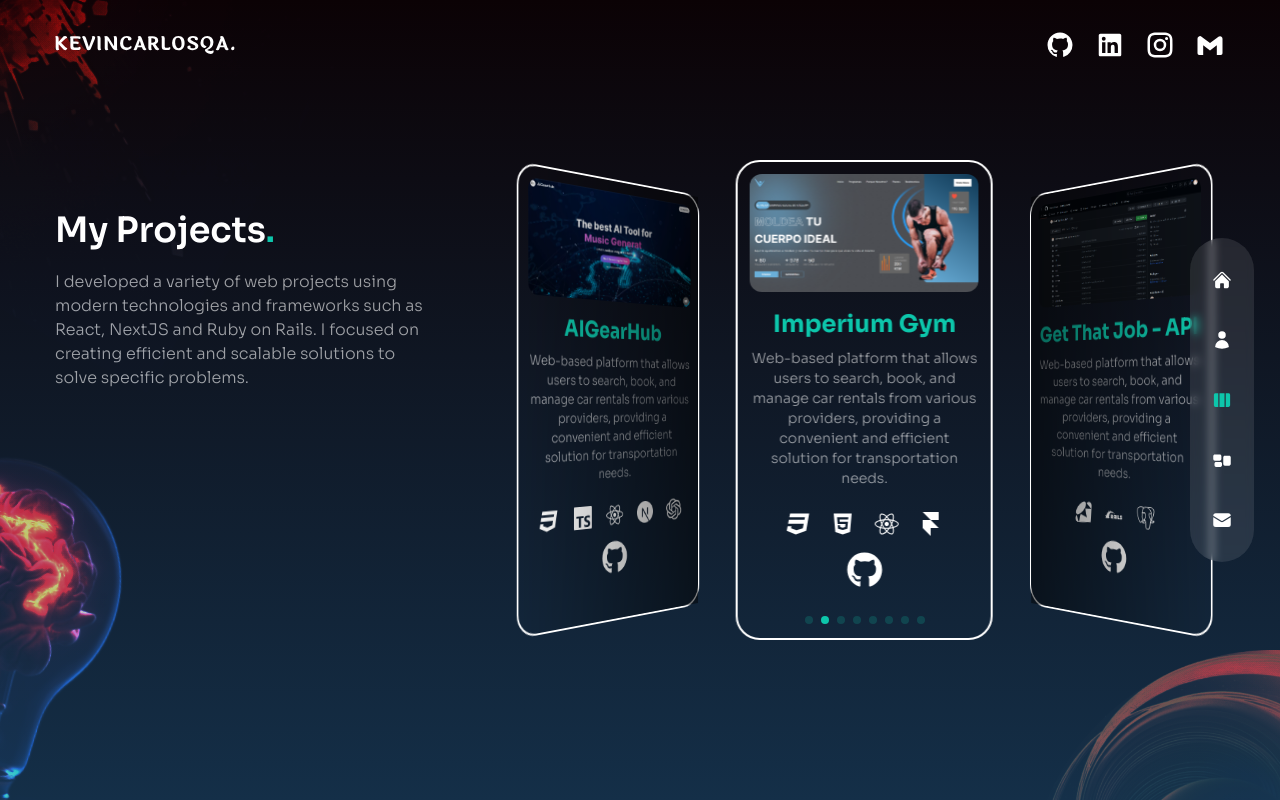
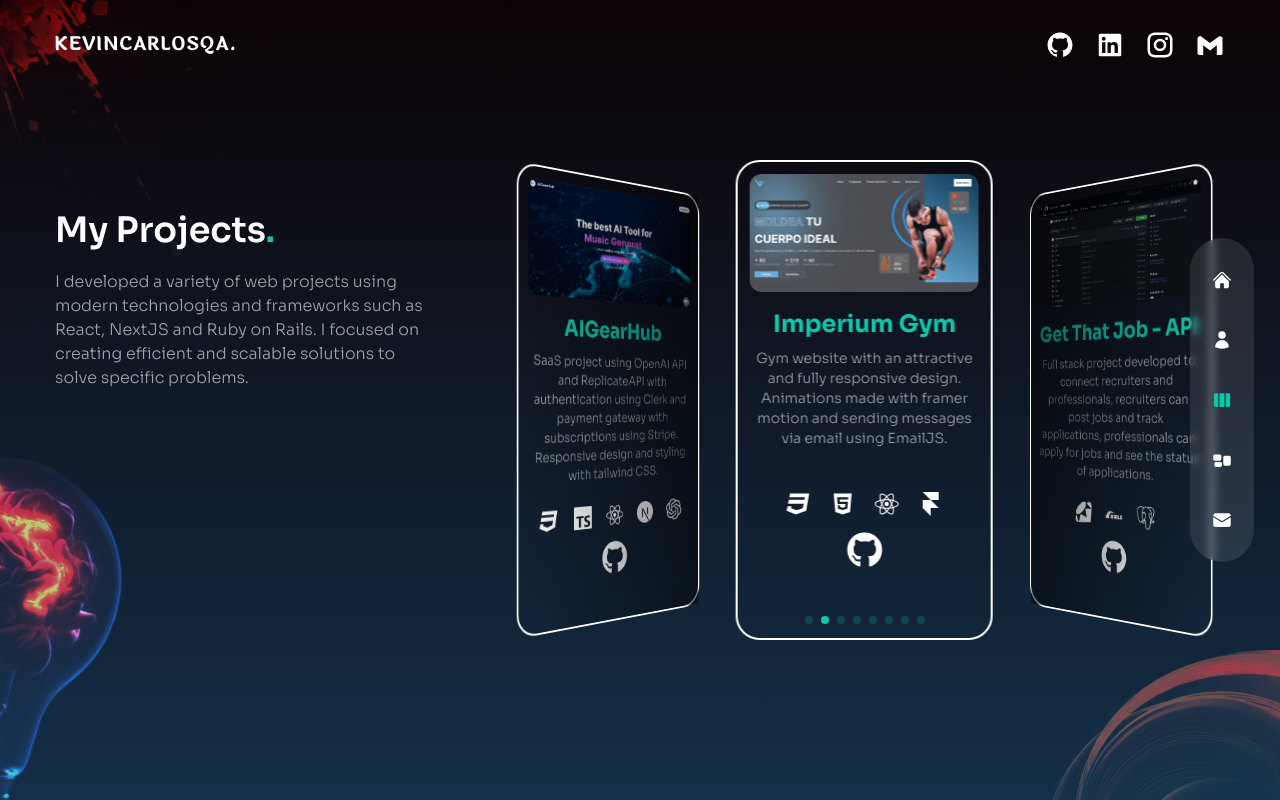
Before and after one commit to Kevincarlosqa/Portfolio, a Next.js app: page /work in a window 1280 px wide. Built offline with nearby package versions, Linux system fonts and the light colour scheme.

Commit message:
change: Projects descriptions

```diff
--- a/components/WorkSlider.js
+++ b/components/WorkSlider.js
@@ -52,7 +52,7 @@ const workSlides = {
           title: "AIGearHub",
           path: "/aigearhub.webp",
           description:
-            "Web-based platform that allows users to search, book, and manage car rentals from various providers, providing a convenient and efficient solution for transportation needs.",
+            "SaaS project using OpenAI API and ReplicateAPI with authentication using Clerk and payment gateway with subscriptions using Stripe. Responsive design and styling with tailwind CSS.",
           stack: [
             <FaCss3 key="css" />,
             <SiTypescript key="ts" />,
@@ -71,7 +71,7 @@ const workSlides = {
           title: "Imperium Gym",
           path: "/imperiumgym.webp",
           description:
-            "Web-based platform that allows users to search, book, and manage car rentals from various providers, providing a convenient and efficient solution for transportation needs.",
+            "Gym website with an attractive and fully responsive design. Animations made with framer motion and sending messages via email using EmailJS.",
           stack: [
             <FaCss3 key="css" />,
             <FaHtml5 key="hmtl" />,
@@ -90,7 +90,7 @@ const workSlides = {
           title: "Get That Job - API",
           path: "/getthatjob-api.webp",
           description:
-            "Web-based platform that allows users to search, book, and manage car rentals from various providers, providing a convenient and efficient solution for transportation needs.",
+            "Full stack project developed to connect recruiters and professionals, recruiters can post jobs and track applications, professionals can apply for jobs and see the status of applications.",
           stack: [
             <SiRuby key="ruby" />,
             <SiRubyonrails key="rails" />,
@@ -106,7 +106,7 @@ const workSlides = {
           title: "Get That Job",
           path: "/gethatjob.webp",
           description:
-            "Web-based platform that allows users to search, book, and manage car rentals from various providers, providing a convenient and efficient solution for transportation needs.",
+            "Full stack project developed to connect recruiters and professionals, recruiters can post jobs and track applications, professionals can apply for jobs and see the status of applications.",
           stack: [
             <FaCss3 key="css" />,
             <FaHtml5 key="hmtl" />,
@@ -125,7 +125,7 @@ const workSlides = {
           title: "Articles",
           path: "/html.webp",
           description:
-            "Web-based platform that allows users to search, book, and manage car rentals from various providers, providing a convenient and efficient solution for transportation needs.",
+            "Html and css layout project for sharing my articles and some projects.",
           stack: [<FaCss3 key="css" />, <FaHtml5 key="hmtl" />],
           repo: "https://github.com/Kevincarlosqa/Blog-UI",
           link: "https://kevincarlosqa-blog.netlify.app/portfolio.html",
@@ -139,7 +139,7 @@ const workSlides = {
           title: "Portfolio",
           path: "/portfolio.webp",
           description:
-            "Web-based platform that allows users to search, book, and manage car rentals from various providers, providing a convenient and efficient solution for transportation needs.",
+            "Modern website to showcase personal projects, with an attractive design and links to the corresponding repositories on Github, providing an intuitive way to explore personal work and learn about technical skills applied.",
           stack: [
             // <FaCss3 key="css" />,
             // <FaHtml5 key="hmtl" />,
@@ -160,7 +160,7 @@ const workSlides = {
           title: "Personal Blog",
           path: "/blog.webp",
           description:
-            "Web-based platform that allows users to search, book, and manage car rentals from various providers, providing a convenient and efficient solution for transportation needs.",
+            "Project with a grapql based database using hygraphcms to share what I have learned in the technology sector.",
           stack: [
             <FaCss3 key="css" />,
             <FaHtml5 key="hmtl" />,
@@ -179,7 +179,7 @@ const workSlides = {
           title: "Tweetable",
           path: "/tweetable.webp",
           description:
-            "Web-based platform that allows users to search, book, and manage car rentals from various providers, providing a convenient and efficient solution for transportation needs.",
+            "Twitter simulation with user interface and authentication with Github (Omniauth) that adds an additional security aspect, each user can create, delete, edit and like Tweets.",
           stack: [
             <FaCss3 key="css" />,
             <FaHtml5 key="hmtl" />,
@@ -239,7 +239,7 @@ const WorkSlider = () => {
                     className="flex rounded-xl items-center justify-center relative overflow-hidden group cursor-pointer"
                   >
                     {/* image */}
-                    <Image src={image.path} alt="" width={500} height={300} />
+                    <Image src={image.path} alt="" width={500} height={200} />
 
                     {/* overlay gradient */}
                     <div
@@ -272,7 +272,9 @@ const WorkSlider = () => {
                     <h1>{image.title}</h1>
                   </div>
                   <div>
-                    <p className="text-sm text-center">{image.description}</p>
+                    <p className="text-sm text-center min-h-[120px]">
+                      {image.description}
+                    </p>
                   </div>
                   <div className="flex flex-row gap-5">
                     {image.stack.map((icon, index) => (
```
